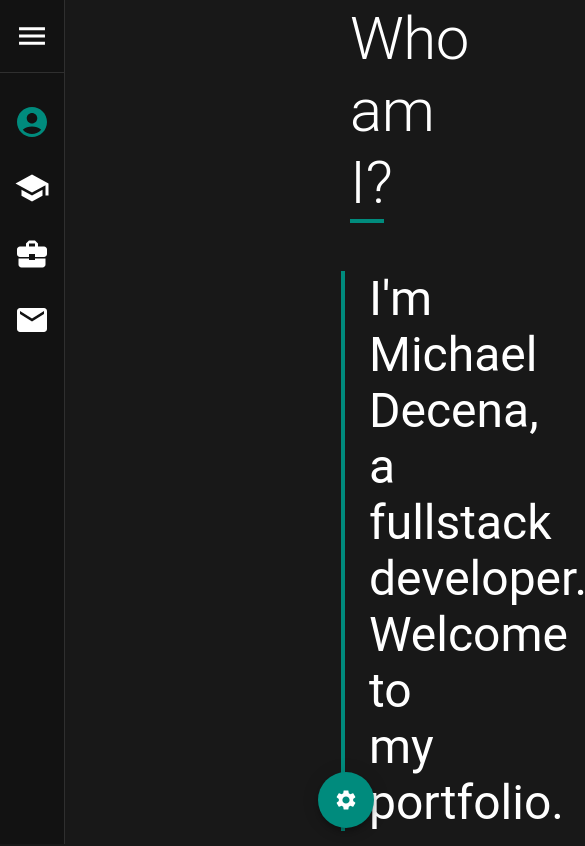
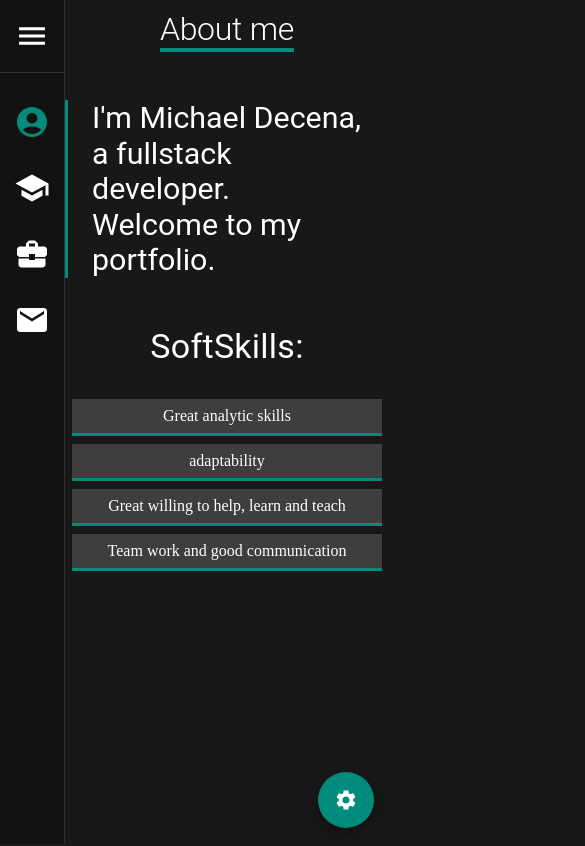
Before and after one commit to MichoDN/REACT-PORTFOLIO-2.0, a React (Vite) app: page / in a window 390 px wide. Shown: the top 846 px of the page, 585 px wide, since content can reach past the window. Built offline with nearby package versions, Linux system fonts and the light colour scheme.

Commit message:
responsive design

```diff
--- a/src/App.jsx
+++ b/src/App.jsx
@@ -10,20 +10,22 @@ function App() {
     const [currentComp, setCurrentComp] = useState('ABOUT ME');
     const [isDark, setIsDark] = useState(true);
     const toggleDarkTheme = () => setIsDark(!isDark)
-    document.body.style.backgroundColor = isDark? "#181818" : "#EFEFEF"
+    document.body.style.backgroundColor = isDark ? "#181818" : "#EFEFEF"
     return (
-        <ThemeProvider theme={isDark ? DarkTheme : MainTheme } >
+        <ThemeProvider theme={isDark ? DarkTheme : MainTheme} >
+            <>
+                    <Sidebar setCurrentComp={setCurrentComp} currentComp={currentComp} />
+                    <Settings toggleDarkTheme={toggleDarkTheme} />
                 <Box sx={{
-                paddingLeft: '350px',
+                    paddingLeft: {xs:'64px', md:"128px" },
                     width: '100%',
                     height: '100vh'
                 }}>
-                <Sidebar setCurrentComp={setCurrentComp} currentComp={currentComp} />
                     <Stack sx={{ height: '100%' }}>
                         <SectionDisplayer currentComp={currentComp} />
                     </Stack>
-                <Settings toggleDarkTheme={toggleDarkTheme} />
                 </Box >
+            </>
         </ThemeProvider>
     )
 }
--- a/src/components/About.jsx
+++ b/src/components/About.jsx
@@ -1,7 +1,7 @@
 import { Grid, Stack, Typography } from '@mui/material';
 import React from 'react';
+import useWindowDimensions from '../hooks/useWindowDimensions';
 import ComponentTitle from '../microComponents/ComponentTitle';
-
 const softSkills = [
     'Great analytic skills',
     'adaptability',
@@ -9,17 +9,24 @@ const softSkills = [
     'Team work and good communication'
 ]
 
+
 const About = () => {
     return (
         <Stack spacing={6} className='componentContent' >
-            <ComponentTitle label='Who am I?' />
+            <ComponentTitle label='About me' />
             <Typography
                 variant='h3'
                 sx={{
                     borderLeft: '4px solid',
                     borderColor: 'primary.main',
                     px: 3,
-                    color:"text.primary"
+                    color: "text.primary",
+                    fontSize: {
+                        xs:"1.9rem",
+                        sm:"2rem",
+                        md:"3rem",
+                        lg:"3rem",
+                    }
                 }}
             >
                 I'm Michael Decena, <br />
@@ -28,19 +35,20 @@ const About = () => {
             </Typography>
             <Stack alignItems='center' spacing={3}>
                 <Typography variant='h4' color="text.primary" >SoftSkills:</Typography>
-                <Grid container columnGap={3} rowGap={3} sx={{ p: 1 }}>
+                <Grid container columnGap={{xs:1, sm:1.9, md:3}} rowGap={{xs:1, sm:2, md:3}} sx={{ p: 1 }}>
                     {softSkills.map((softSkill) => (
                         <Grid
                             key={softSkill}
                             item
-                            xs={5.8}
+                            xs={12}
+                            sm={5.8}
                             sx={{
                                 textAlign: 'center',
                                 borderBottom: '3px solid',
-                                borderColor:'primary.main',
+                                borderColor: 'primary.main',
                                 p: 1,
-                                bgcolor:"primary.lowContrast",
-                                color:"text.primary"
+                                bgcolor: "primary.lowContrast",
+                                color: "text.primary"
                             }}
                         >
                             {softSkill}
--- a/src/components/Contact.jsx
+++ b/src/components/Contact.jsx
@@ -41,7 +41,7 @@ const Contact = () => {
         }
         axios.post('https://mailerapp-kjew.onrender.com/api/v1/mailer', data)
             .then((res) => { if (res) setSended(true) })
-            .catch((err) => { if (err) alert("error, please contactme by other way")})
+            .catch((err) => { if (err) alert("error, please contactme by other way") })
     }
 
     return (
@@ -49,8 +49,8 @@ const Contact = () => {
             <Stack className='componentContent' spacing={5}>
                 <ComponentTitle label='Contact' />
                 <form onSubmit={handleSubmit(submit)}>
-                    <Stack direction={'row-reverse'} columnGap={4}>
-                        <Stack sx={{ gap: '1.8rem', marginTop: '0.7rem' }}>
+                    <Stack direction={{ xs: 'column', md: 'row-reverse' }} rowGap={4} columnGap={4}>
+                        <Stack direction={{ xs: 'row', md: 'column' }} sx={{ gap: '1.8rem', marginTop: '0.7rem' }}>
                             <IconButton sx={iconButtonsFX} href='https://www.facebook.com/profile.php?id=100087621905116'> <FacebookIcon sx={iconsFX} /> </IconButton>
                             <IconButton sx={iconButtonsFX} href='https://www.linkedin.com/in/michael-decena/'> <LinkedInIcon sx={iconsFX} /> </IconButton>
                             <IconButton sx={iconButtonsFX} href='mailto:michaeldn03@gmail.com'> <EmailIcon sx={iconsFX} /> </IconButton>
@@ -62,14 +62,14 @@ const Contact = () => {
                             <TextField
                                 label="What is your name?"
                                 variant="filled"
-                                sx={{ width: '40rem' }}
+                                sx={{ width: { xs: '100%', sm: '40rem' } }}
                                 {...register("contact")}
                                 required
                             />
                             <TextField
                                 label="What is your email?"
                                 variant="filled"
-                                sx={{ width: '40rem' }}
+                                sx={{ width: { xs: '100%', sm: '40rem' } }}
                                 type={'email'}
                                 {...register("email")}
                                 required
@@ -77,7 +77,7 @@ const Contact = () => {
                             <TextField
                                 label="Message..."
                                 variant="filled"
-                                sx={{ width: '40rem' }}
+                                sx={{ width: { xs: '100%', sm: '40rem' } }}
                                 multiline
                                 rows={6}
                                 {...register("message")}
@@ -85,13 +85,13 @@ const Contact = () => {
                             />
 
 
-                            <Stack spacing={2} direction={'row'}>
+                            <Stack spacing={1} direction={{xs:"column",sm:"row"}}>
                                 <Autocomplete
                                     options={subjects}
                                     renderInput={(params) => <TextField {...params} label='Subject' />}
                                     value={subValue}
                                     onChange={(ev, newValue) => setSubValue(newValue)}
-                                    sx={{ flexGrow: 1 }}
+                                    sx={{ flexGrow: 1, }}
                                 />
                                 <Button variant="outlined" startIcon={<DeleteIcon />} onClick={resetValues}>
                                     Delete
--- a/src/components/Knowledge.jsx
+++ b/src/components/Knowledge.jsx
@@ -18,7 +18,7 @@ const Knowledge = () => {
         <Stack className='componentContent'>
             <ComponentTitle label='Knowledge' />
             <Box sx={{ overflowY: 'scroll', marginTop: '2rem' }} >
-                <Grid container sx={{ width: '51rem', p: 3 }} rowGap={6} columnGap={7}>
+                <Grid container sx={{ width: {xs: "18rem", sm:"40rem", md:"51rem"}, p: 2, height:"100%" }} rowGap={6} columnGap={{xs:0, sm:7,md:5}}>
                     {Knowledges.map((tech) => (
                         <Grid
                             item
@@ -34,7 +34,9 @@ const Knowledge = () => {
                                 bgcolor:"primary.lowContrast",
                                 color:"text.primary"
                             }}
-                            xs={3.4}
+                            xs={12}
+                            sm={5}
+                            md={3.4}
                         >
                             <img src={tech.img} style={{ height: '80%', objectFit: 'contain' }} />
 
--- a/src/components/Sidebar.jsx
+++ b/src/components/Sidebar.jsx
@@ -1,5 +1,5 @@
 import { Box, Divider, Drawer, IconButton, List, ListItem, ListItemButton, ListItemIcon, ListItemText } from '@mui/material';
-import React, { useState } from 'react';
+import React, { useEffect, useState } from 'react';
 
 import BusinessCenterIcon from '@mui/icons-material/BusinessCenter';
 import AccountCircleIcon from '@mui/icons-material/AccountCircle';
@@ -7,6 +7,7 @@ import ChevronLeftIcon from '@mui/icons-material/ChevronLeft';
 import SchoolIcon from '@mui/icons-material/School';
 import EmailIcon from '@mui/icons-material/Email';
 import MenuIcon from '@mui/icons-material/Menu';
+import useWindowDimensions from '../hooks/useWindowDimensions';
 
 const drawerItems = [
   { name: 'ABOUT ME', icon: <AccountCircleIcon /> },
@@ -15,8 +16,12 @@ const drawerItems = [
   { name: 'CONTACT', icon: <EmailIcon /> }
 ]
 
+
 const Sidebar = ({ setCurrentComp, currentComp }) => {
+  const { width } = useWindowDimensions()
+  useEffect(() => { if (width < 1550) { setOpen(false) } }, [width])
   const [open, setOpen] = useState(false);
+  console.log(width)
   return (
     <Drawer
       variant='permanent'
@@ -35,7 +40,7 @@ const Sidebar = ({ setCurrentComp, currentComp }) => {
         my: '1rem',
         width: open ? '90%' : '100%'
       }}>
-        <IconButton onClick={() => setOpen(!open)}>
+        <IconButton onClick={() => { if (width >= 1150) { setOpen(!open) } }}>
           {open ? <ChevronLeftIcon sx={{ transform: 'scale(1.2)' }} /> : <MenuIcon sx={{ transform: 'scale(1.2)' }} />}
         </IconButton>
       </Box>
@@ -59,7 +64,7 @@ const Sidebar = ({ setCurrentComp, currentComp }) => {
                 mr: open ? 3 : 'auto',
                 justifyContent: 'center',
                 transform: 'scale(1.5)',
-                color: currentComp == item.name ? 'primary.main' : ''
+                color: currentComp == item.name && 'primary.main'
               }}>
                 {item.icon}
               </ListItemIcon >
--- a/src/css/index.css
+++ b/src/css/index.css
@@ -13,7 +13,7 @@ body {
 }
 
 .componentContent {
-    padding: 7% 15% 7% 0rem;
+    padding: 3% 0% 3% 0rem;
     height: 100%;
     align-items: center;
 }
--- a/src/microComponents/ComponentTitle.jsx
+++ b/src/microComponents/ComponentTitle.jsx
@@ -4,12 +4,14 @@ import React from 'react';
 const ComponentTitle = ({ label }) => {
   return (
     <Typography
-    variant='h2'
+      variant='h2'
       sx={{
-        borderBottom:' 4px solid',
-        borderColor:'primary.main',
-        color:"text.primary"
+        borderBottom: ' 4px solid',
+        borderColor: 'primary.main',
+        color: "text.primary",
+        fontSize: {xs:'2rem', sm:'3rem'}
       }}
+
     >
       {label}
     </Typography>
```
Lines whose indentation alone changed are shown as unchanged.
